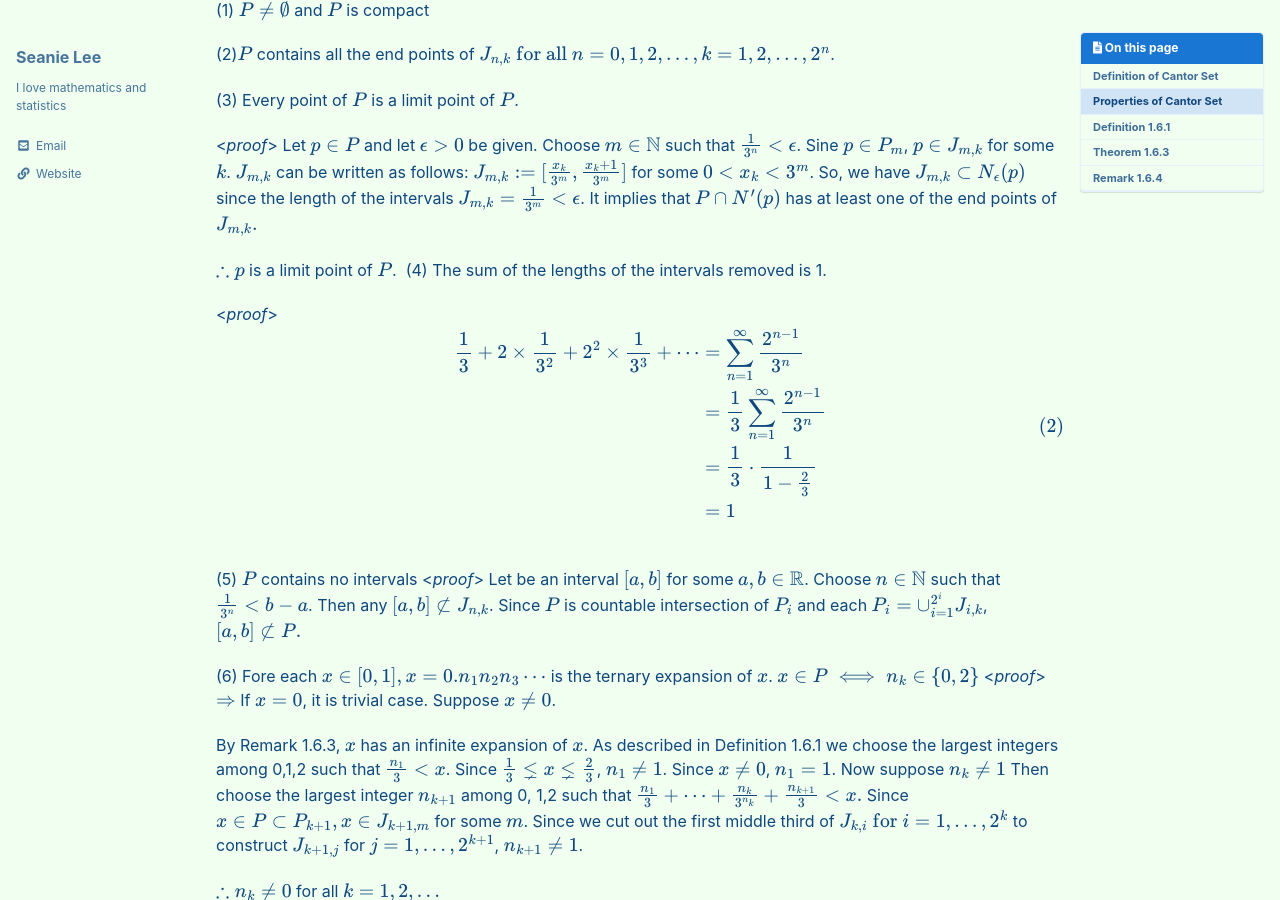
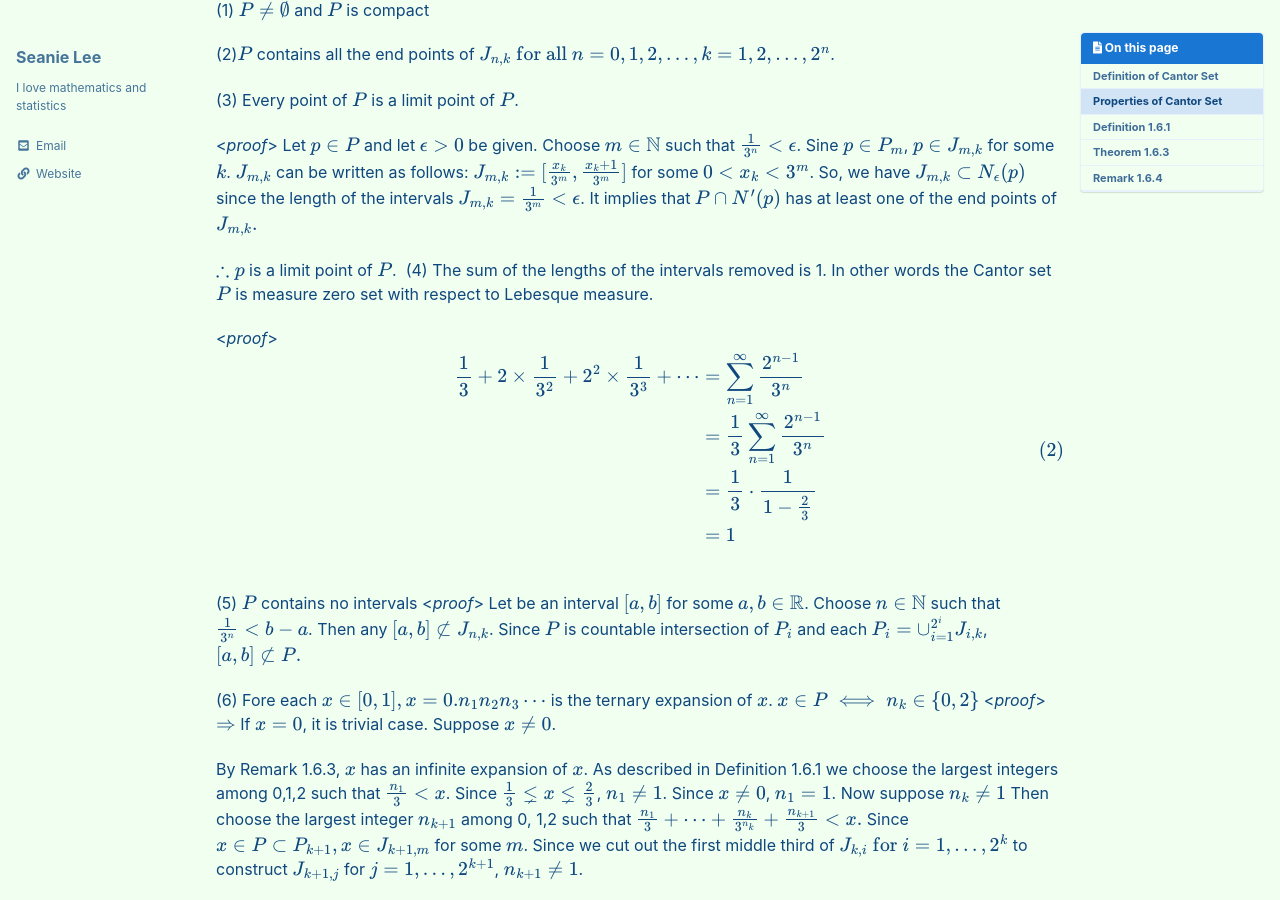
Before and after one commit to seanie12/blog, a Jekyll site: the page built from _posts/2021-01-30-Cantor-Set.md, in a window 1280 px wide and 900 px high, scrolled down 391 px. Built offline with Jekyll 4.4.1, drawn with Linux system fonts in a browser that asks for light colours; cached includes are drawn as plain includes; formulas are drawn with MathJax 3.

Commit message:
Update 2021-01-30-Cantor-Set.md

```diff
--- a/_posts/2021-01-30-Cantor-Set.md
+++ b/_posts/2021-01-30-Cantor-Set.md
@@ -42,7 +42,7 @@ for some $0 < x_k <3^m$. So, we have $J_{m,k} \subset N_\epsilon (p)$ since the
 
 $\therefore p$ is a limit point of $P$.
  $$\tag*{$\square$}$$
-(4) The sum of the lengths of the intervals removed is 1.
+(4) The sum of the lengths of the intervals removed is 1. In other words the Cantor set $P$ is measure zero set with respect to Lebesque measure.
 
 <*proof*>
 $$
```
